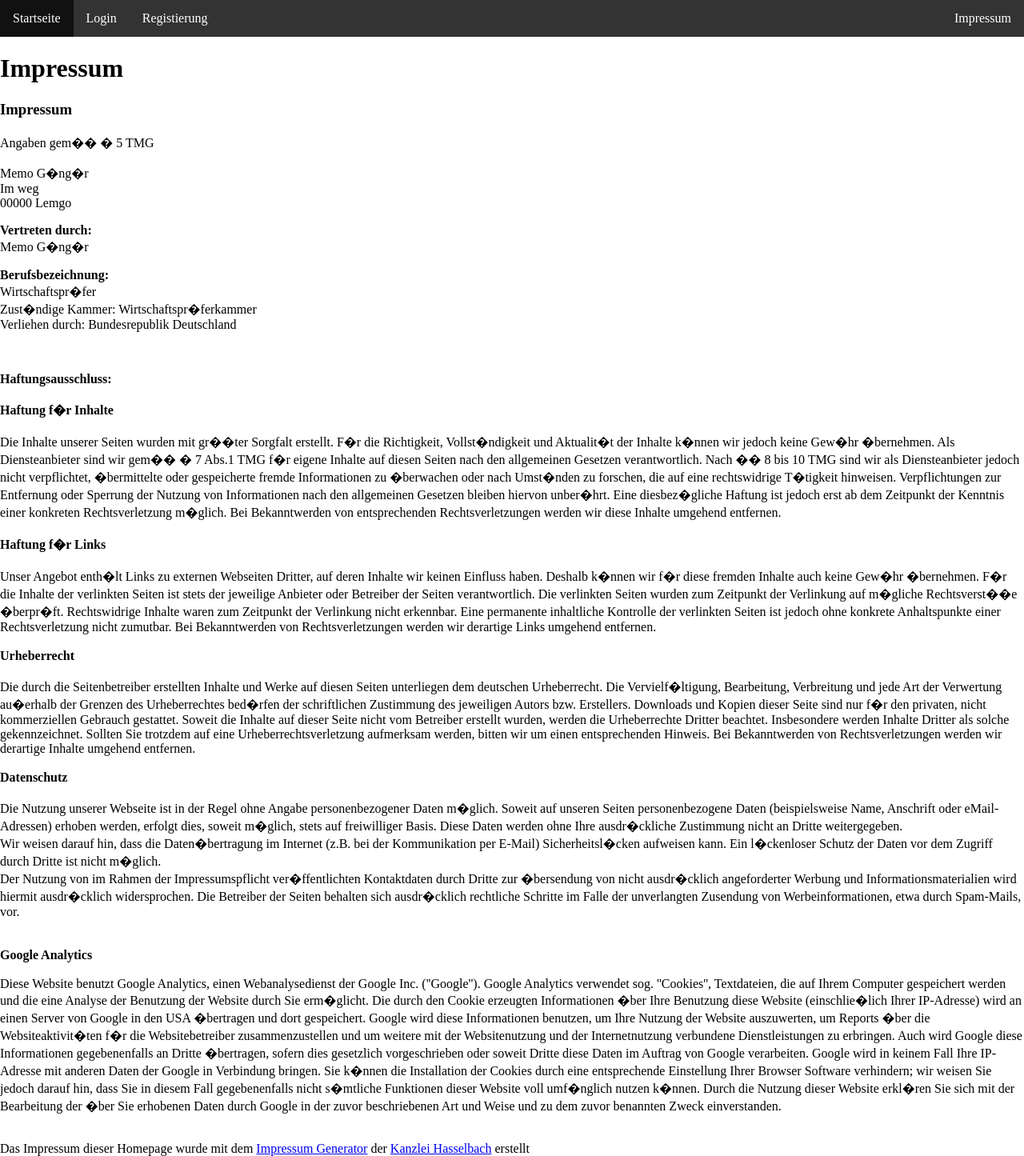
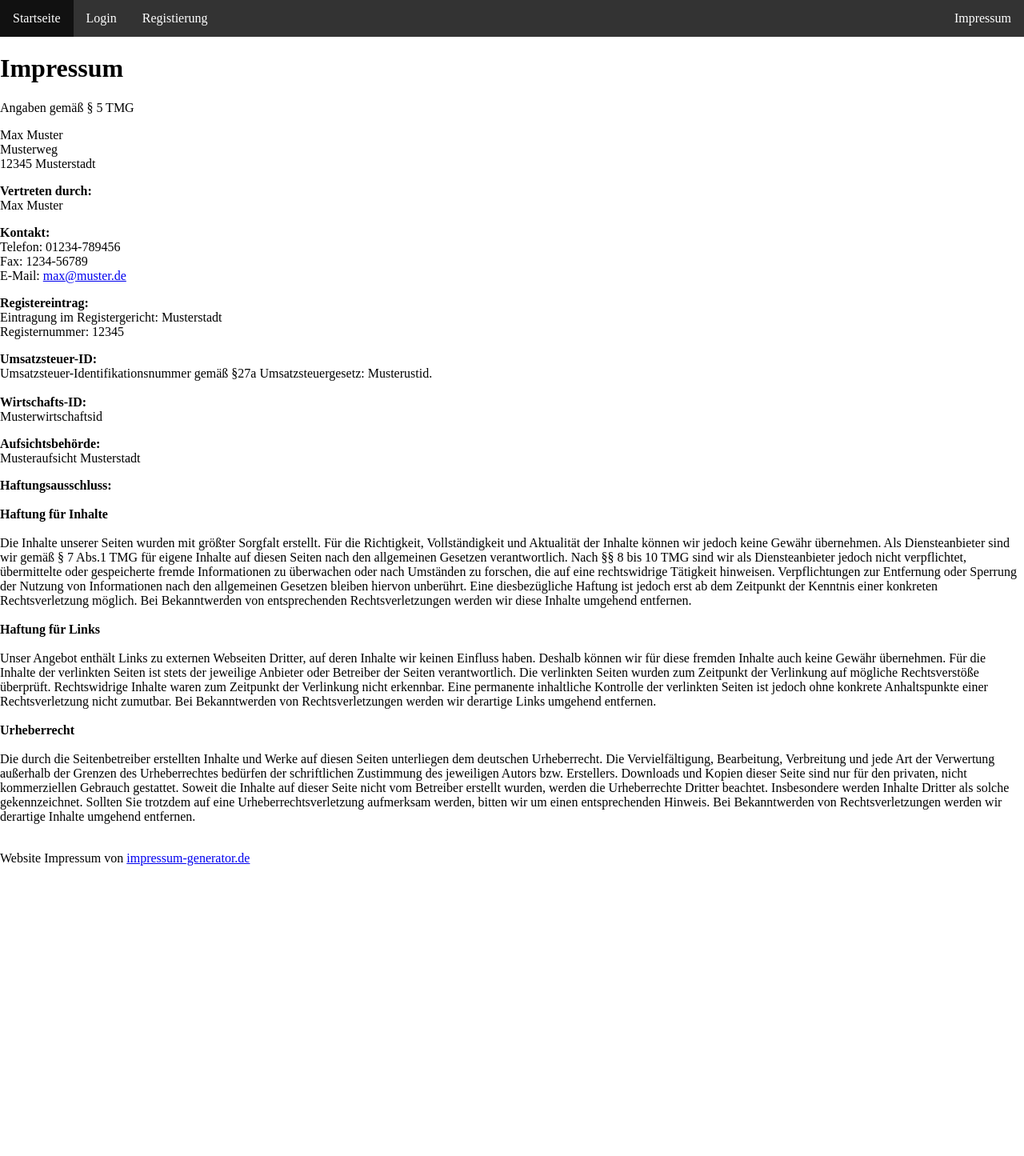
Before and after one commit to 0x4D2/Forum, a PHP site: page /Impressum.php in a window 1280 px wide. Shown: the whole page at 80% size. After the commit the page ends 1082 px from the top, so only its background shows below. Run offline with PHP 8.4, Linux system fonts and the light colour scheme.

Commit message:
Impressum

```diff
--- a/Forum/Impressum.php
+++ b/Forum/Impressum.php
@@ -6,39 +6,32 @@ require './nav/nav.php';
 <html>
 
 <head>
+<meta charset="utf-8"/>
 </head>
 <h1>Impressum</h1>
-<title>
-    Impressum
-</title>
 
-<div class="impress">
-    <h3>Impressum</h3>
-    <p>Angaben gem�� � 5 TMG</p>
-    <p>Memo G�ng�r <br>
-        Im weg<br>
-        00000 Lemgo <br>
-    </p>
-    <p> <strong>Vertreten durch: </strong><br>
-        Memo G�ng�r<br>
-    </p>
-    <p><strong>Berufsbezeichnung:</strong><br>
-        Wirtschaftspr�fer<br>
-        Zust�ndige Kammer: Wirtschaftspr�ferkammer<br>
-        Verliehen durch: Bundesrepublik Deutschland<br>
-    </p><br>
-    <p><strong>Haftungsausschluss: </strong><br><br><strong>Haftung f�r Inhalte</strong><br><br>
-        Die Inhalte unserer Seiten wurden mit gr��ter Sorgfalt erstellt. F�r die Richtigkeit, Vollst�ndigkeit und Aktualit�t der Inhalte k�nnen wir jedoch keine Gew�hr �bernehmen. Als Diensteanbieter sind wir gem�� � 7 Abs.1 TMG f�r eigene Inhalte auf diesen Seiten nach den allgemeinen Gesetzen verantwortlich. Nach �� 8 bis 10 TMG sind wir als Diensteanbieter jedoch nicht verpflichtet, �bermittelte oder gespeicherte fremde Informationen zu �berwachen oder nach Umst�nden zu forschen, die auf eine rechtswidrige T�tigkeit hinweisen. Verpflichtungen zur Entfernung oder Sperrung der Nutzung von Informationen nach den allgemeinen Gesetzen bleiben hiervon unber�hrt. Eine diesbez�gliche Haftung ist jedoch erst ab dem Zeitpunkt der Kenntnis einer konkreten Rechtsverletzung m�glich. Bei Bekanntwerden von entsprechenden Rechtsverletzungen werden wir diese Inhalte umgehend entfernen.<br><br><strong>Haftung f�r Links</strong><br><br>
-        Unser Angebot enth�lt Links zu externen Webseiten Dritter, auf deren Inhalte wir keinen Einfluss haben. Deshalb k�nnen wir f�r diese fremden Inhalte auch keine Gew�hr �bernehmen. F�r die Inhalte der verlinkten Seiten ist stets der jeweilige Anbieter oder Betreiber der Seiten verantwortlich. Die verlinkten Seiten wurden zum Zeitpunkt der Verlinkung auf m�gliche Rechtsverst��e �berpr�ft. Rechtswidrige Inhalte waren zum Zeitpunkt der Verlinkung nicht erkennbar. Eine permanente inhaltliche Kontrolle der verlinkten Seiten ist jedoch ohne konkrete Anhaltspunkte einer Rechtsverletzung nicht zumutbar. Bei Bekanntwerden von Rechtsverletzungen werden wir derartige Links umgehend entfernen.<br><br><strong>Urheberrecht</strong><br><br>
-        Die durch die Seitenbetreiber erstellten Inhalte und Werke auf diesen Seiten unterliegen dem deutschen Urheberrecht. Die Vervielf�ltigung, Bearbeitung, Verbreitung und jede Art der Verwertung au�erhalb der Grenzen des Urheberrechtes bed�rfen der schriftlichen Zustimmung des jeweiligen Autors bzw. Erstellers. Downloads und Kopien dieser Seite sind nur f�r den privaten, nicht kommerziellen Gebrauch gestattet. Soweit die Inhalte auf dieser Seite nicht vom Betreiber erstellt wurden, werden die Urheberrechte Dritter beachtet. Insbesondere werden Inhalte Dritter als solche gekennzeichnet. Sollten Sie trotzdem auf eine Urheberrechtsverletzung aufmerksam werden, bitten wir um einen entsprechenden Hinweis. Bei Bekanntwerden von Rechtsverletzungen werden wir derartige Inhalte umgehend entfernen.<br><br><strong>Datenschutz</strong><br><br>
-        Die Nutzung unserer Webseite ist in der Regel ohne Angabe personenbezogener Daten m�glich. Soweit auf unseren Seiten personenbezogene Daten (beispielsweise Name, Anschrift oder eMail-Adressen) erhoben werden, erfolgt dies, soweit m�glich, stets auf freiwilliger Basis. Diese Daten werden ohne Ihre ausdr�ckliche Zustimmung nicht an Dritte weitergegeben. <br>
-        Wir weisen darauf hin, dass die Daten�bertragung im Internet (z.B. bei der Kommunikation per E-Mail) Sicherheitsl�cken aufweisen kann. Ein l�ckenloser Schutz der Daten vor dem Zugriff durch Dritte ist nicht m�glich. <br>
-        Der Nutzung von im Rahmen der Impressumspflicht ver�ffentlichten Kontaktdaten durch Dritte zur �bersendung von nicht ausdr�cklich angeforderter Werbung und Informationsmaterialien wird hiermit ausdr�cklich widersprochen. Die Betreiber der Seiten behalten sich ausdr�cklich rechtliche Schritte im Falle der unverlangten Zusendung von Werbeinformationen, etwa durch Spam-Mails, vor.<br>
-        <br><br><strong>Google Analytics</strong><br><br>
-        Diese Website benutzt Google Analytics, einen Webanalysedienst der Google Inc. (''Google''). Google Analytics verwendet sog. ''Cookies'', Textdateien, die auf Ihrem Computer gespeichert werden und die eine Analyse der Benutzung der Website durch Sie erm�glicht. Die durch den Cookie erzeugten Informationen �ber Ihre Benutzung diese Website (einschlie�lich Ihrer IP-Adresse) wird an einen Server von Google in den USA �bertragen und dort gespeichert. Google wird diese Informationen benutzen, um Ihre Nutzung der Website auszuwerten, um Reports �ber die Websiteaktivit�ten f�r die Websitebetreiber zusammenzustellen und um weitere mit der Websitenutzung und der Internetnutzung verbundene Dienstleistungen zu erbringen. Auch wird Google diese Informationen gegebenenfalls an Dritte �bertragen, sofern dies gesetzlich vorgeschrieben oder soweit Dritte diese Daten im Auftrag von Google verarbeiten. Google wird in keinem Fall Ihre IP-Adresse mit anderen Daten der Google in Verbindung bringen. Sie k�nnen die Installation der Cookies durch eine entsprechende Einstellung Ihrer Browser Software verhindern; wir weisen Sie jedoch darauf hin, dass Sie in diesem Fall gegebenenfalls nicht s�mtliche Funktionen dieser Website voll umf�nglich nutzen k�nnen. Durch die Nutzung dieser Website erkl�ren Sie sich mit der Bearbeitung der �ber Sie erhobenen Daten durch Google in der zuvor beschriebenen Art und Weise und zu dem zuvor benannten Zweck einverstanden.
-    </p><br>
-    Das Impressum dieser Homepage wurde mit dem <a href="http://www.impressum-generator.de/">Impressum Generator</a> der <a href="http://www.kanzlei-hasselbach.de" rel="nofollow">Kanzlei Hasselbach</a> erstellt
-</div>
+<div class='impressum'><p>Angaben gemäß § 5 TMG</p><p>Max Muster <br>
+Musterweg<br>
+12345 Musterstadt <br>
+</p><p> <strong>Vertreten durch: </strong><br>
+Max Muster<br>
+</p><p><strong>Kontakt:</strong> <br>
+Telefon: 01234-789456<br>
+Fax: 1234-56789<br>
+E-Mail: <a href='mailto:max@muster.de'>max@muster.de</a></br></p><p><strong>Registereintrag: </strong><br>
+Eintragung im Registergericht: Musterstadt<br>
+Registernummer: 12345<br></p><p><strong>Umsatzsteuer-ID: </strong> <br>
+Umsatzsteuer-Identifikationsnummer gemäß §27a Umsatzsteuergesetz: Musterustid.<br><br>
+<strong>Wirtschafts-ID: </strong><br>
+Musterwirtschaftsid<br>
+</p><p><strong>Aufsichtsbehörde:</strong><br>
+Musteraufsicht Musterstadt<br></p><p><strong>Haftungsausschluss: </strong><br><br><strong>Haftung für Inhalte</strong><br><br>
+Die Inhalte unserer Seiten wurden mit größter Sorgfalt erstellt. Für die Richtigkeit, Vollständigkeit und Aktualität der Inhalte können wir jedoch keine Gewähr übernehmen. Als Diensteanbieter sind wir gemäß § 7 Abs.1 TMG für eigene Inhalte auf diesen Seiten nach den allgemeinen Gesetzen verantwortlich. Nach §§ 8 bis 10 TMG sind wir als Diensteanbieter jedoch nicht verpflichtet, übermittelte oder gespeicherte fremde Informationen zu überwachen oder nach Umständen zu forschen, die auf eine rechtswidrige Tätigkeit hinweisen. Verpflichtungen zur Entfernung oder Sperrung der Nutzung von Informationen nach den allgemeinen Gesetzen bleiben hiervon unberührt. Eine diesbezügliche Haftung ist jedoch erst ab dem Zeitpunkt der Kenntnis einer konkreten Rechtsverletzung möglich. Bei Bekanntwerden von entsprechenden Rechtsverletzungen werden wir diese Inhalte umgehend entfernen.<br><br><strong>Haftung für Links</strong><br><br>
+Unser Angebot enthält Links zu externen Webseiten Dritter, auf deren Inhalte wir keinen Einfluss haben. Deshalb können wir für diese fremden Inhalte auch keine Gewähr übernehmen. Für die Inhalte der verlinkten Seiten ist stets der jeweilige Anbieter oder Betreiber der Seiten verantwortlich. Die verlinkten Seiten wurden zum Zeitpunkt der Verlinkung auf mögliche Rechtsverstöße überprüft. Rechtswidrige Inhalte waren zum Zeitpunkt der Verlinkung nicht erkennbar. Eine permanente inhaltliche Kontrolle der verlinkten Seiten ist jedoch ohne konkrete Anhaltspunkte einer Rechtsverletzung nicht zumutbar. Bei Bekanntwerden von Rechtsverletzungen werden wir derartige Links umgehend entfernen.<br><br><strong>Urheberrecht</strong><br><br>
+Die durch die Seitenbetreiber erstellten Inhalte und Werke auf diesen Seiten unterliegen dem deutschen Urheberrecht. Die Vervielfältigung, Bearbeitung, Verbreitung und jede Art der Verwertung außerhalb der Grenzen des Urheberrechtes bedürfen der schriftlichen Zustimmung des jeweiligen Autors bzw. Erstellers. Downloads und Kopien dieser Seite sind nur für den privaten, nicht kommerziellen Gebrauch gestattet. Soweit die Inhalte auf dieser Seite nicht vom Betreiber erstellt wurden, werden die Urheberrechte Dritter beachtet. Insbesondere werden Inhalte Dritter als solche gekennzeichnet. Sollten Sie trotzdem auf eine Urheberrechtsverletzung aufmerksam werden, bitten wir um einen entsprechenden Hinweis. Bei Bekanntwerden von Rechtsverletzungen werden wir derartige Inhalte umgehend entfernen.</p><br>
+Website Impressum von <a href="https://www.impressum-generator.de">impressum-generator.de</a>
+ </div>
+
 
 
 </body>
--- a/Forum/profil.php
+++ b/Forum/profil.php
@@ -12,6 +12,7 @@ $stmt->execute();
 }catch(PDOException $e){
 	echo "DatenbankFehler";
 	echo $e->getMessage();
+	$e
 	die("Ende");
 
 
```
